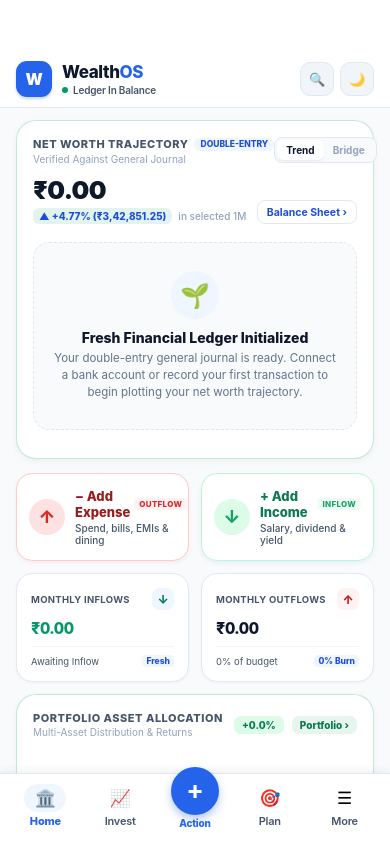
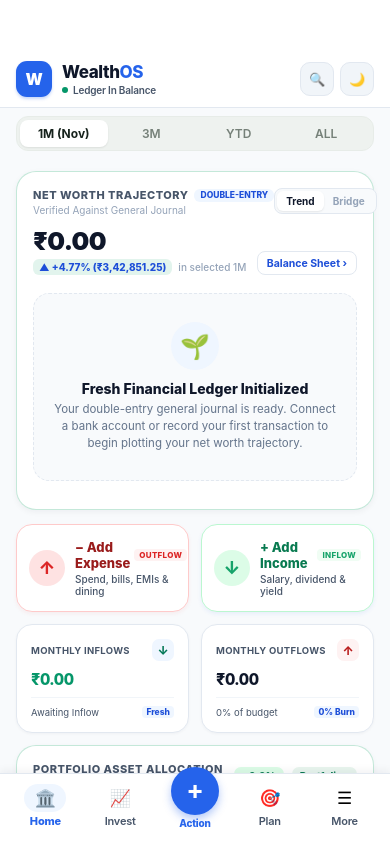
Before and after one commit to Livesh-L-28/WealthOS, a React Native app in the folder apps/mobile/: screen / in a window 390 px wide. Built offline with nearby package versions, Linux system fonts and the light colour scheme.

Commit message:
feat(mobile): make top period switcher interactive across overview screen

```diff
--- a/apps/mobile/src/components/OverviewScreen.tsx
+++ b/apps/mobile/src/components/OverviewScreen.tsx
@@ -1,5 +1,5 @@
 import React from 'react';
-import { StyleSheet, View } from 'react-native';
+import { StyleSheet, View, Text, TouchableOpacity } from 'react-native';
 import { DashboardPeriod, Transaction, BudgetEnvelope, FinancialGoal } from '../types';
 import { MobileAreaChart } from './charts/MobileAreaChart';
 import { IncomeExpenseActionBar } from './IncomeExpenseActionBar';
@@ -68,6 +68,28 @@ export const OverviewScreen: React.FC<OverviewScreenProps> = ({
 
   return (
     <View style={styles.container}>
+      {/* 0. Top Period Switcher */}
+      <View style={styles.periodRow}>
+        {(['1M', '3M', 'YTD', 'ALL'] as DashboardPeriod[]).map((p) => {
+          const isActive = period === p;
+          const label = p === '1M' ? '1M (Nov)' : p;
+          return (
+            <TouchableOpacity
+              key={p}
+              style={[styles.periodTab, isActive && styles.periodTabActive]}
+              onPress={() => onPeriodChange(p)}
+              activeOpacity={0.7}
+              accessibilityRole="button"
+              accessibilityLabel={`Select period ${label}`}
+            >
+              <Text style={[styles.periodTabText, isActive && styles.periodTabTextActive]}>
+                {label}
+              </Text>
+            </TouchableOpacity>
+          );
+        })}
+      </View>
+
       {/* 1. Hero Net Worth Interactive Bezier Area Chart with Trajectory & Attribution */}
       <MobileAreaChart
         currentNetWorth={netWorth}
@@ -119,4 +141,39 @@ const styles = StyleSheet.create({
   container: {
     paddingBottom: 24,
   },
+  periodRow: {
+    flexDirection: 'row',
+    backgroundColor: '#EEF2EF',
+    borderRadius: 12,
+    borderWidth: 1,
+    borderColor: '#E7ECE8',
+    padding: 3,
+    marginHorizontal: 16,
+    marginTop: 8,
+    marginBottom: 8,
+  },
+  periodTab: {
+    flex: 1,
+    paddingVertical: 6,
+    borderRadius: 8,
+    alignItems: 'center',
+    justifyContent: 'center',
+  },
+  periodTabActive: {
+    backgroundColor: '#FFFFFF',
+    shadowColor: '#000',
+    shadowOffset: { width: 0, height: 1 },
+    shadowOpacity: 0.08,
+    shadowRadius: 2,
+    elevation: 2,
+  },
+  periodTabText: {
+    fontSize: 12,
+    fontWeight: '600',
+    color: '#758078',
+  },
+  periodTabTextActive: {
+    fontWeight: '700',
+    color: '#17231D',
+  },
 });
```
